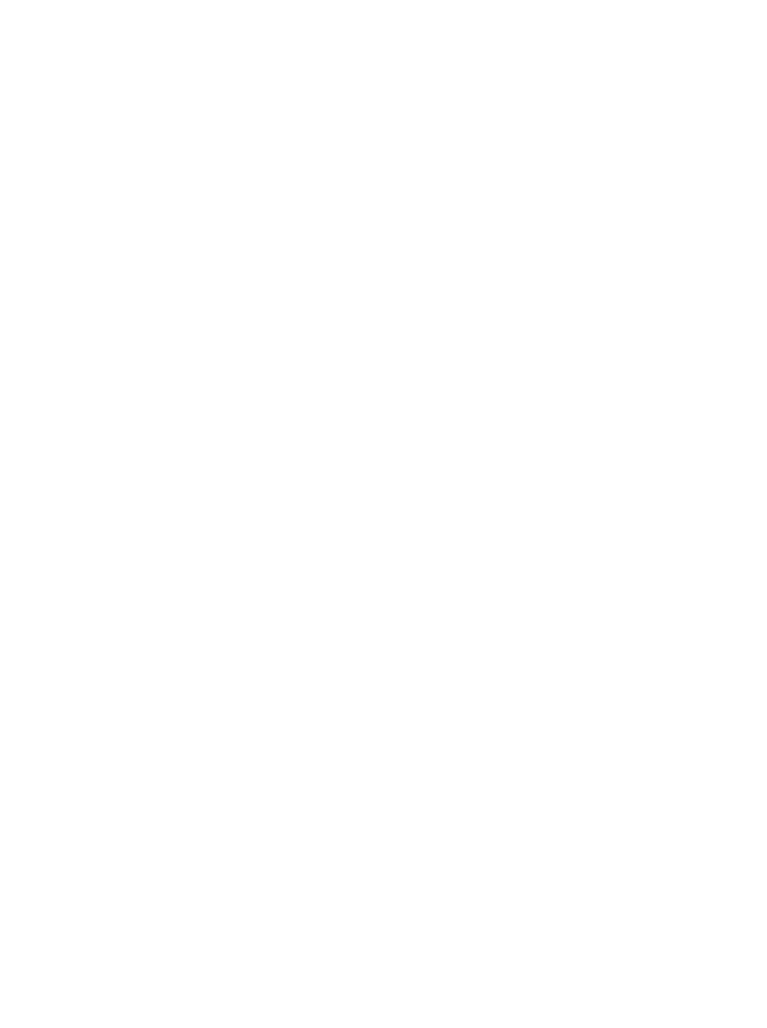
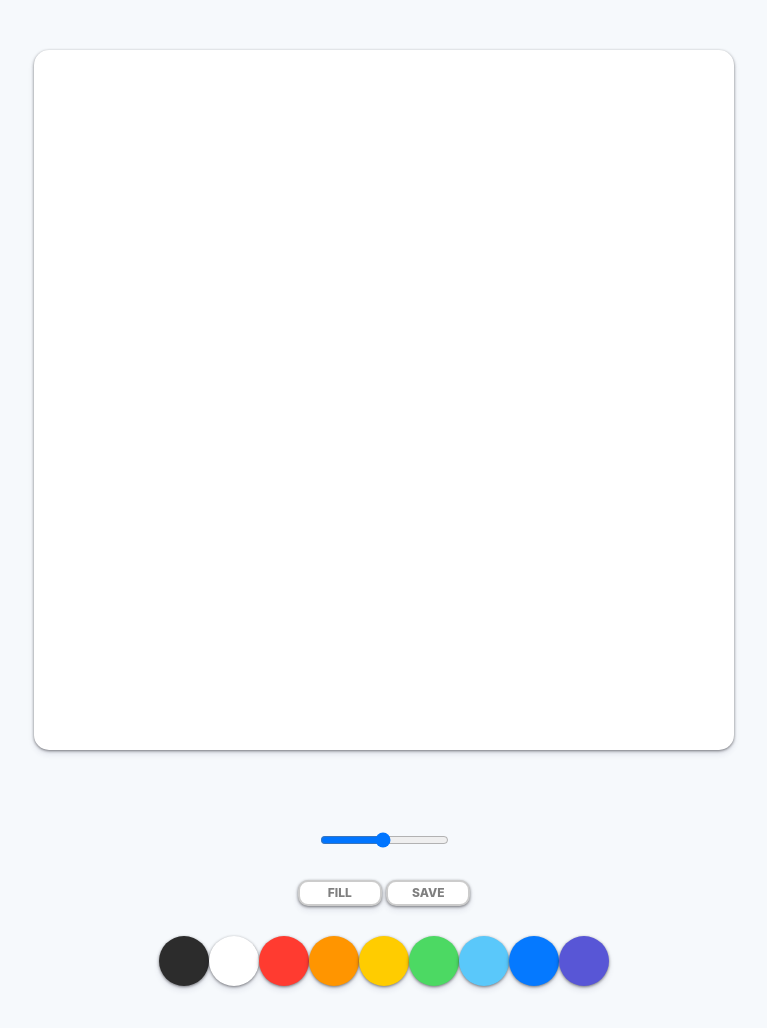
Before and after one commit to yobe8/paintjs-nomadcoders-2020, a plain HTML site: page index.html in a window 1280 px wide. Shown: the whole page, without its empty margins (256-1023 px from the left). Before the commit the page ends 800 px from the top, so only its background shows below. Drawn offline with Linux system fonts and the light colour scheme.

Commit message:
complete styles

```diff
--- a/index.html
+++ b/index.html
@@ -7,6 +7,27 @@
     <title>Paint JS</title>
 </head>
 <body>
+    <canvas id="jsCanvas" class="canvas"></canvas>
+    <div class="controls">
+        <div class="controls__range">
+            <input type="range" id="jsRange" min="0.1" max="5" value="2.5" step="0.3">
+        </div>
+        <div class="controls__btns">
+            <button id="jsMode">Fill</button>
+            <button id="jsSave">Save</button>
+        </div>
+        <div class="controls__colors" id="jsColors">
+            <div class="controls__color" style="background-color: #2c2c2c"></div>
+            <div class="controls__color" style="background-color: white"></div>
+            <div class="controls__color" style="background-color: #ff3b30"></div>
+            <div class="controls__color" style="background-color: #ff9500"></div>
+            <div class="controls__color" style="background-color: #ffcc00"></div>
+            <div class="controls__color" style="background-color: #4cd963"></div>
+            <div class="controls__color" style="background-color: #5ac8fa"></div>
+            <div class="controls__color" style="background-color: #0579ff"></div>
+            <div class="controls__color" style="background-color: #5856d6"></div>
+        </div>
+    </div>
     <script src="./app.js"></script>
 </body>
 </html>
--- /dev/null
+++ b/reset.css
@@ -0,0 +1,48 @@
+/* http://meyerweb.com/eric/tools/css/reset/
+   v2.0 | 20110126
+   License: none (public domain)
+*/
+
+html, body, div, span, applet, object, iframe,
+h1, h2, h3, h4, h5, h6, p, blockquote, pre,
+a, abbr, acronym, address, big, cite, code,
+del, dfn, em, img, ins, kbd, q, s, samp,
+small, strike, strong, sub, sup, tt, var,
+b, u, i, center,
+dl, dt, dd, ol, ul, li,
+fieldset, form, label, legend,
+table, caption, tbody, tfoot, thead, tr, th, td,
+article, aside, canvas, details, embed,
+figure, figcaption, footer, header, hgroup,
+menu, nav, output, ruby, section, summary,
+time, mark, audio, video {
+	margin: 0;
+	padding: 0;
+	border: 0;
+	font-size: 100%;
+	font: inherit;
+	vertical-align: baseline;
+}
+/* HTML5 display-role reset for older browsers */
+article, aside, details, figcaption, figure,
+footer, header, hgroup, menu, nav, section {
+	display: block;
+}
+body {
+	line-height: 1;
+}
+ol, ul {
+	list-style: none;
+}
+blockquote, q {
+	quotes: none;
+}
+blockquote:before, blockquote:after,
+q:before, q:after {
+	content: '';
+	content: none;
+}
+table {
+	border-collapse: collapse;
+	border-spacing: 0;
+}
--- a/styles.css
+++ b/styles.css
@@ -0,0 +1,68 @@
+@import "./reset.css";
+@import "./variables.css";
+
+body {
+    background-color: #f6f9fc;
+    font-family: -apple-system, BlickMacSystemFont, "Segoe UI", Roboto, Oxygen,
+    Ubuntu, Cantarell, "Open Sans", "Helvetica Neue", sans-serif;
+    display: flex;
+    flex-direction: column;
+    align-items: center;
+    padding: 50px 0;
+}
+
+.canvas {
+    width: 700px;
+    height: 700px;
+    background-color: white;
+    border-radius: 15px;
+    box-shadow: var(--main-shadow);
+}
+
+.controls {
+    margin-top: 80px;
+    display: flex;
+    flex-direction: column;
+    align-items: center;
+}
+
+.controls .controls__range {
+    margin-bottom: 30px;
+}
+
+.controls .controls__btns {
+    margin-bottom: 30px;
+}
+
+.controls__btns button {
+    all: unset;
+    cursor: pointer;
+    background-color: white;
+    padding: 5px 0px;
+    width: 80px;
+    text-align: center;
+    border-radius: 10px;
+    box-shadow: var(--main-shadow);
+    border: 2px solid rgba(0, 0, 0, 0.2);
+    color: rgba(0, 0, 0, 0.5);
+    font-weight: 800;
+    text-transform: uppercase;
+    font-size: 12px;
+}
+
+.controls__btns button:active {
+    transform: scale(0.98);
+}
+
+.controls .controls__colors {
+    display: flex;
+
+}
+.controls__colors .controls__color {
+    width: 50px;
+    height: 50px;
+    border-radius: 50%;
+    box-shadow: var(--main-shadow);
+    cursor: pointer;
+
+}
--- /dev/null
+++ b/variables.css
@@ -0,0 +1,3 @@
+:root {
+    --main-shadow: 0 4px 6px rgba(50, 50, 93, 0.11), 0 1px 3px rgba(0,0,0, 0.5);
+}
```
